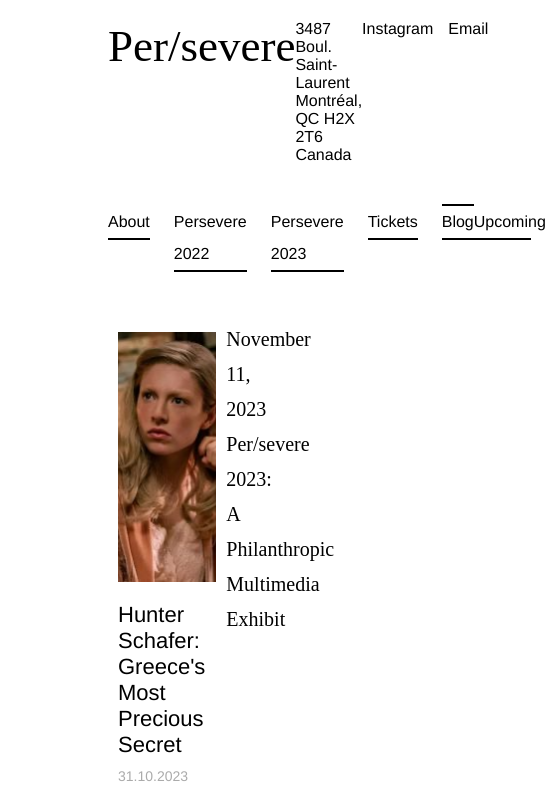
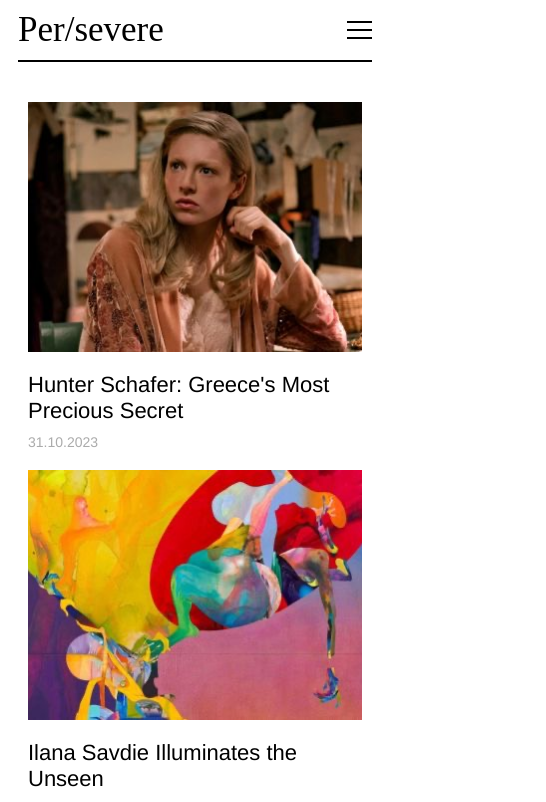
Before and after one commit to lilygostovic/persevere, a React (Create React App) app: page /blog in a window 390 px wide. Shown: the top 802 px of the page, 546 px wide, since content can reach past the window. Built offline with nearby package versions, Linux system fonts and the light colour scheme.

Commit message:
Add responsive nav to all pages

```diff
--- a/src/components/BlogView.tsx
+++ b/src/components/BlogView.tsx
@@ -4,11 +4,20 @@ import { BlogCover, StyledDiv } from "./common";
 type BlogViewProps = {
   blogs: Array<Blog>;
   width?: string;
+  centred?: boolean;
 };
 
-export const BlogView = ({ blogs, width = "370px" }: BlogViewProps) => {
+export const BlogView = ({
+  blogs,
+  width = "370px",
+  centred = false,
+}: BlogViewProps) => {
   return (
-    <StyledDiv display="flex" flexWrap="wrap">
+    <StyledDiv
+      display="flex"
+      flexWrap="wrap"
+      justifyContent={centred ? "space-around" : "left"}
+    >
       {blogs.map((blog) => (
         <StyledDiv width={width}>
           <BlogCover id={blog.id} title={blog.title} date={blog.date} />
--- a/src/pages/AboutPage.tsx
+++ b/src/pages/AboutPage.tsx
@@ -1,3 +1,5 @@
+import { useState } from "react";
+
 import { useTranslation } from "react-i18next";
 
 import { Footer, Nav } from "../components";
@@ -7,18 +9,26 @@ import { EventDetails } from "../components/EventDetails";
 export const AboutPage = () => {
   const { t } = useTranslation();
 
+  const [isTinyWindow, setIsTinyWindow] = useState(window.innerWidth < 965);
+  const [isSmallWindow, setIsSmallWindow] = useState(window.innerWidth < 1150);
+  const checkIsSmallWindow = () => {
+    setIsTinyWindow(window.innerWidth < 965);
+    setIsSmallWindow(window.innerWidth < 1150);
+  };
+  window.onresize = checkIsSmallWindow;
+
   return (
     <StyledDiv
-      px="100px"
+      px={isSmallWindow ? "10px" : "100px"}
       height="99vh"
       display="flex"
       flexDirection="column"
       justifyContent="space-between"
     >
       <div>
-        <Nav active="about" isTinyWindow={false} />
+        <Nav active="about" isTinyWindow={isTinyWindow} />
         <StyledDiv display="flex" justifyContent="space-between" mb="100px">
-          <StyledDiv width="60%">
+          <StyledDiv width={isTinyWindow ? "100%" : "60%"}>
             <StyledText variant="paragraphMedium">
               {t("about.paragraph1")}
             </StyledText>
@@ -28,7 +38,7 @@ export const AboutPage = () => {
               {t("about.paragraph2")}
             </StyledText>
           </StyledDiv>
-          <EventDetails />
+          {!isTinyWindow && <EventDetails />}
         </StyledDiv>
       </div>
       <Footer />
--- a/src/pages/BlogPage.tsx
+++ b/src/pages/BlogPage.tsx
@@ -1,3 +1,5 @@
+import { useState } from "react";
+
 import { Footer, Nav } from "../components";
 import { BlogView } from "../components/BlogView";
 import { StyledDiv } from "../components/common";
@@ -5,14 +7,22 @@ import { EventDetails } from "../components/EventDetails";
 import blogs from "../data/Blogs.json";
 
 export const BlogPage = () => {
+  const [isTinyWindow, setIsTinyWindow] = useState(window.innerWidth < 965);
+  const [isSmallWindow, setIsSmallWindow] = useState(window.innerWidth < 1150);
+  const checkIsSmallWindow = () => {
+    setIsTinyWindow(window.innerWidth < 965);
+    setIsSmallWindow(window.innerWidth < 1150);
+  };
+  window.onresize = checkIsSmallWindow;
+
   return (
-    <StyledDiv px="100px">
-      <Nav active="blog" isTinyWindow={false} />
+    <StyledDiv px={isSmallWindow ? "10px" : "100px"}>
+      <Nav active="blog" isTinyWindow={isTinyWindow} />
       <StyledDiv display="flex" justifyContent="space-between" mb="100px">
-        <StyledDiv width="68%">
-          <BlogView blogs={blogs} />
+        <StyledDiv width={isTinyWindow ? "100%" : "60%"}>
+          <BlogView blogs={blogs} centred={true} />
         </StyledDiv>
-        <EventDetails />
+        {!isTinyWindow && <EventDetails />}
       </StyledDiv>
       <Footer />
     </StyledDiv>
--- a/src/pages/BlogPostPage.tsx
+++ b/src/pages/BlogPostPage.tsx
@@ -1,3 +1,5 @@
+import { useState } from 'react';
+
 import { useTranslation } from 'react-i18next';
 import { useParams } from 'react-router-dom';
 
@@ -15,6 +17,14 @@ import blogs from '../data/Blogs.json';
 export const BlogPostPage = () => {
   const { t } = useTranslation();
 
+  const [isTinyWindow, setIsTinyWindow] = useState(window.innerWidth < 965);
+  const [isSmallWindow, setIsSmallWindow] = useState(window.innerWidth < 1150);
+  const checkIsSmallWindow = () => {
+    setIsTinyWindow(window.innerWidth < 965);
+    setIsSmallWindow(window.innerWidth < 1150);
+  };
+  window.onresize = checkIsSmallWindow;
+
   const { id } = useParams();
   const blogPost = blogs.find((blogPost) => blogPost.id === id);
 
@@ -23,10 +33,10 @@ export const BlogPostPage = () => {
   }
 
   return (
-    <StyledDiv px="100px">
-      <Nav active="blog" isTinyWindow={false} />
+    <StyledDiv px={isSmallWindow ? "10px" : "100px"}>
+      <Nav active="blog" isTinyWindow={isTinyWindow} />
       <StyledDiv display="flex" justifyContent="space-between" mb="100px">
-        <StyledDiv width="60%">
+        <StyledDiv width={isTinyWindow ? "100%" : "60%"}>
           <StyledText variant="blogPostTitle">{blogPost.title}</StyledText>
           <br />
           <img
@@ -52,7 +62,7 @@ export const BlogPostPage = () => {
             </>
           ))}
         </StyledDiv>
-        <EventDetails />
+        {!isTinyWindow && <EventDetails />}
       </StyledDiv>
       <Footer />
     </StyledDiv>
--- a/src/pages/Persevere2022Page.tsx
+++ b/src/pages/Persevere2022Page.tsx
@@ -1,3 +1,5 @@
+import { useState } from "react";
+
 import { useTranslation } from "react-i18next";
 import { styled } from "styled-components";
 
@@ -13,11 +15,19 @@ const LineBreak = styled.div`
 export const Persevere2022Page = () => {
   const { t } = useTranslation();
 
+  const [isTinyWindow, setIsTinyWindow] = useState(window.innerWidth < 965);
+  const [isSmallWindow, setIsSmallWindow] = useState(window.innerWidth < 1150);
+  const checkIsSmallWindow = () => {
+    setIsTinyWindow(window.innerWidth < 965);
+    setIsSmallWindow(window.innerWidth < 1150);
+  };
+  window.onresize = checkIsSmallWindow;
+
   return (
-    <StyledDiv px="100px">
-      <Nav active="persevere-2022" isTinyWindow={false} />
+    <StyledDiv px={isSmallWindow ? "10px" : "100px"}>
+      <Nav active="persevere-2022" isTinyWindow={isTinyWindow} />
       <StyledDiv display="flex" justifyContent="space-between" mb="100px">
-        <StyledDiv width="60%">
+        <StyledDiv width={isTinyWindow ? "100%" : "60%"}>
           <StyledText variant="paragraphMedium">
             {t("persevere2022.openingWords")}
           </StyledText>
@@ -36,7 +46,7 @@ export const Persevere2022Page = () => {
             </StyledDiv>
           ))}
         </StyledDiv>
-        <EventDetails />
+        {!isTinyWindow && <EventDetails />}
       </StyledDiv>
       <Footer />
     </StyledDiv>
--- a/src/pages/Persevere2023Page.tsx
+++ b/src/pages/Persevere2023Page.tsx
@@ -1,16 +1,12 @@
-import { useTranslation } from 'react-i18next';
-import { styled } from 'styled-components';
+import { useState } from "react";
 
-import {
-  Footer,
-  Nav,
-} from '../components';
-import {
-  StyledDiv,
-  StyledText,
-} from '../components/common';
-import { EventDetails } from '../components/EventDetails';
-import artists from '../data/artists/2023.json';
+import { useTranslation } from "react-i18next";
+import { styled } from "styled-components";
+
+import { Footer, Nav } from "../components";
+import { StyledDiv, StyledText } from "../components/common";
+import { EventDetails } from "../components/EventDetails";
+import artists from "../data/artists/2023.json";
 
 const LineBreak = styled.div`
   height: 20px;
@@ -19,11 +15,19 @@ const LineBreak = styled.div`
 export const Persevere2023Page = () => {
   const { t } = useTranslation();
 
+  const [isTinyWindow, setIsTinyWindow] = useState(window.innerWidth < 965);
+  const [isSmallWindow, setIsSmallWindow] = useState(window.innerWidth < 1150);
+  const checkIsSmallWindow = () => {
+    setIsTinyWindow(window.innerWidth < 965);
+    setIsSmallWindow(window.innerWidth < 1150);
+  };
+  window.onresize = checkIsSmallWindow;
+
   return (
-    <StyledDiv px="100px">
-      <Nav active="persevere-2023" isTinyWindow={false} />
+    <StyledDiv px={isSmallWindow ? "10px" : "100px"}>
+      <Nav active="persevere-2023" isTinyWindow={isTinyWindow} />
       <StyledDiv display="flex" justifyContent="space-between" mb="100px">
-        <StyledDiv width="60%">
+        <StyledDiv width={isTinyWindow ? "100%" : "60%"}>
           <StyledText variant="paragraphMedium">
             {t("persevere2022.readMore")}
           </StyledText>
@@ -38,7 +42,7 @@ export const Persevere2023Page = () => {
             </StyledDiv>
           ))}
         </StyledDiv>
-        <EventDetails />
+        {!isTinyWindow && <EventDetails />}
       </StyledDiv>
       <Footer />
     </StyledDiv>
```
